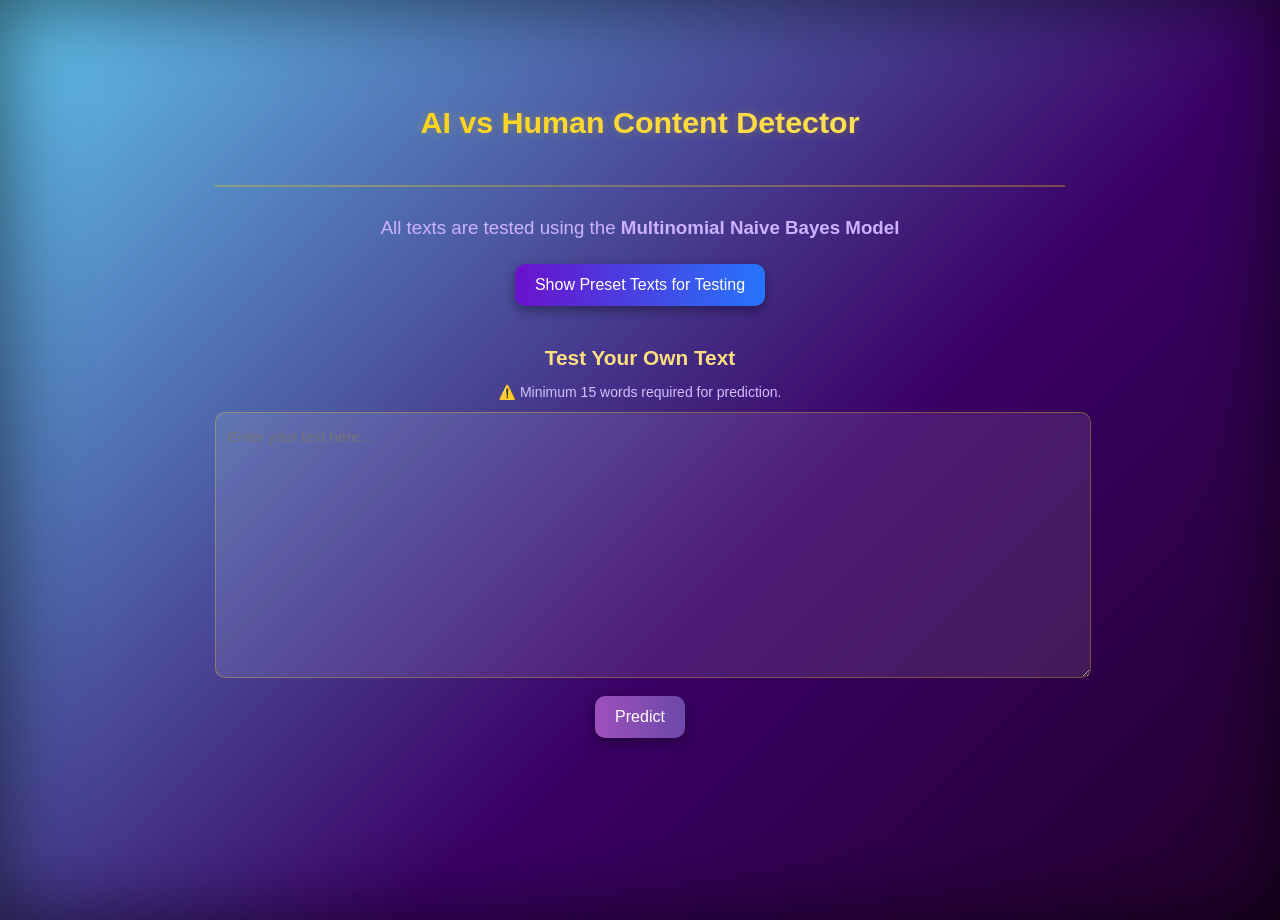
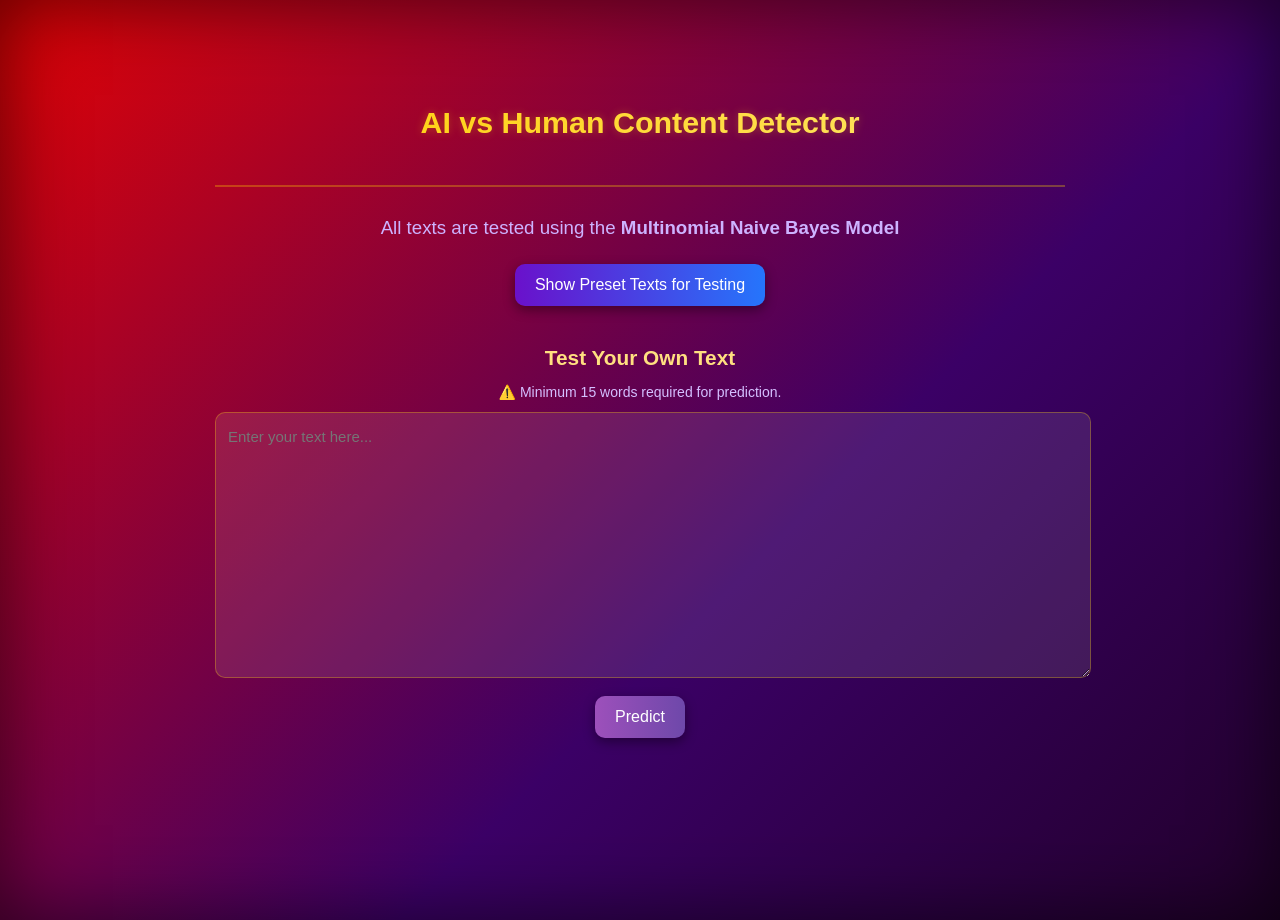
Before and after one commit to RIDHAMDD/DSCapsKube, a React (Create React App) app in the folder frontend/: page / in a window 1280 px wide. Built offline with nearby package versions, Linux system fonts and the light colour scheme.

Commit message:
background changed

```diff
--- a/frontend/src/App.css
+++ b/frontend/src/App.css
@@ -12,7 +12,7 @@
   padding: 30px 20px;
   font-family: "Poppins", sans-serif;
   color: #f1f1f1;
-  background: linear-gradient(135deg, #61c6ee, #3b0066 60%, #21002a);
+  background: linear-gradient(135deg, #e40303, #3b0066 60%, #21002a);
   min-height: 100vh;
   box-shadow: inset 0 0 80px rgba(0, 0, 0, 0.6);
 }
```
